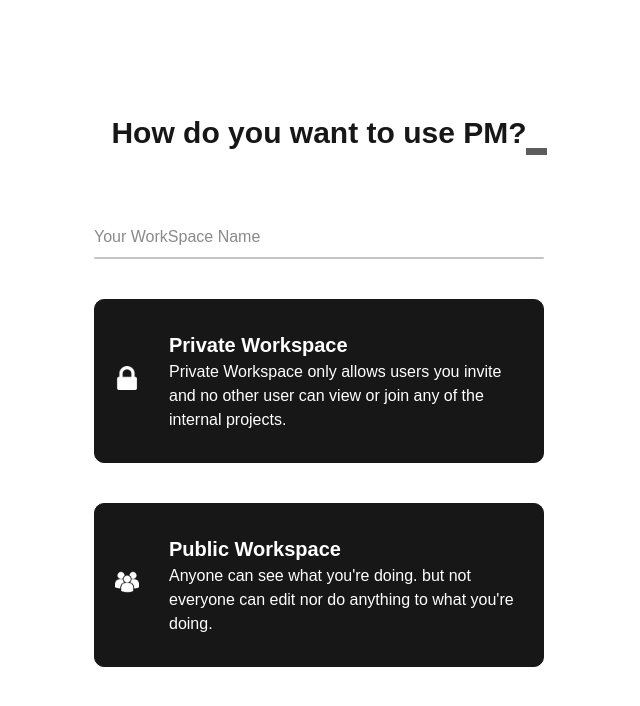
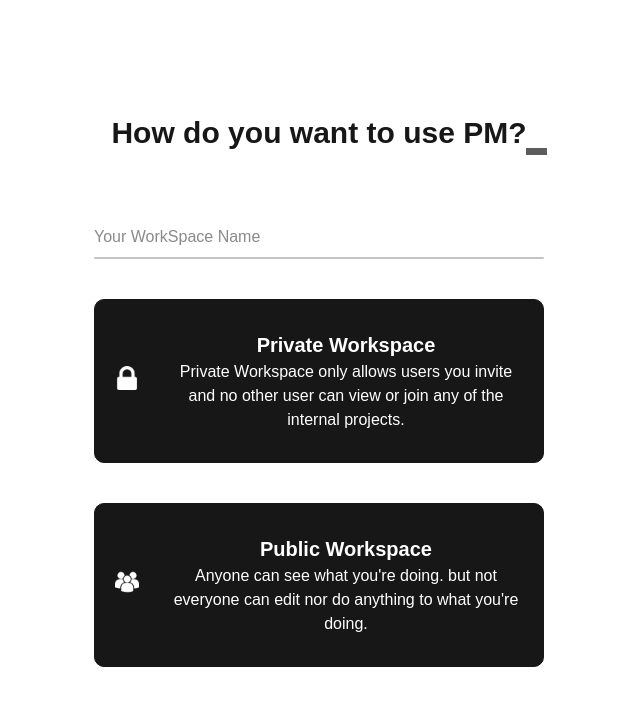
Before and after one commit to Tay-Za-24/PM, a Next.js app: page /create/workspace in a window 1280 px wide. Shown: the top 706 px of the page, without its empty margins (321-961 px from the left). Built offline with nearby package versions, Linux system fonts and the light colour scheme; no server answers.

Commit message:
Implement workspace create form submission flow

```diff
--- a/app/create/workspace/createWorkspaceForm.tsx
+++ b/app/create/workspace/createWorkspaceForm.tsx
@@ -1,18 +1,25 @@
-"use client"
+"use client";
 
 import { useForm } from "react-hook-form";
 import { zodResolver } from "@hookform/resolvers/zod";
 import { z } from "zod";
 import { api } from "@/app/utils/api";
 import AnimatedText from "@/app/components/animText";
+import { useState } from "react";
+import { useRouter } from "next/navigation";
 
 const FormSchema = z.object({
-  workspace_name: z.string().min(3, "workspace_name must be at least 3 characters"),
+  workspace_name: z
+    .string()
+    .min(3, "workspace_name must be at least 3 characters"),
 });
 
 type FormData = z.infer<typeof FormSchema>;
 
 export default function CreateWorkspaceForm() {
+  const router = useRouter();
+  const [apiError, setApiError] = useState(false);
+
   const {
     register,
     handleSubmit,
@@ -21,33 +28,67 @@ export default function CreateWorkspaceForm() {
   } = useForm<FormData>({
     resolver: zodResolver(FormSchema),
   });
-    const onSubmit = async (data: FormData) => {
+
+  const onSubmit = async (
+    data: FormData,
+    event?: { nativeEvent?: SubmitEvent }
+  ) => {
     try {
-        const res = await fetch("/api/auth/login", {
+      setApiError(false);
+
+      const submitter = event?.nativeEvent?.submitter as
+        | HTMLButtonElement
+        | undefined;
+      const isPrivate = submitter?.value === "private";
+
+      const responseData = await api("workspace/create", {
         method: "POST",
-          headers: { "Content-Type": "application/json" },
-          body: JSON.stringify(data),
+        body: {
+          ...data,
+          is_private: isPrivate,
+        },
       });
 
-        if (!res.ok) throw await res.json();
+      const workspaceCode =
+        responseData?.workspace_code ??
+        responseData?.data?.workspace_code ??
+        responseData?.workspace?.workspace_code ??
+        responseData?.data?.workspace?.workspace_code ??
+        responseData?.workspace?.code ??
+        responseData?.data?.workspace?.code;
 
-        console.log("LOGIN SUCCESS");
-      } catch (err) {
-        console.log("LOGIN ERROR", err);
+      if (workspaceCode) {
+        router.push(`/?workspace=${workspaceCode}`);
+        return;
+      }
+
+      setApiError(true);
+    } catch (err: unknown) {
+      const apiErr = err as { data?: { message?: Record<string, string[]> } };
+      if (apiErr?.data?.message) {
+        Object.entries(apiErr.data.message).forEach(([field, messages]) => {
+          setError(field as keyof FormData, {
+            type: "server",
+            message: (messages as string[])[0],
+          });
+        });
+      } else {
+        setApiError(true);
+      }
     }
   };
+
   return (
     <>
       <div className="createSection">
         <h2 className="createTitle fs-30 fw-bold">
           <AnimatedText text="How do you want to use PM?" />
         </h2>
+        {apiError && (
+          <p className="api-error d-block">Server Error. Please Try again.</p>
+        )}
         <section>
-            <form
-              className="authForm create"
-              onSubmit={handleSubmit(onSubmit)}
-              noValidate
-            >
+          <form className="authForm create" onSubmit={handleSubmit(onSubmit)} noValidate>
             <div className="inputWrap">
               <input
                 placeholder=" "
@@ -63,7 +104,12 @@ export default function CreateWorkspaceForm() {
             {errors.workspace_name && (
               <p className="error">{errors.workspace_name.message}</p>
             )}
-              <div className="submitBtn">
+            <button
+              type="submit"
+              value="private"
+              className="submitBtn"
+              disabled={isSubmitting}
+            >
               <div className="ico-btn ico-private"></div>
               <div className="about-private">
                 <p className="btn-ttl">Private Workspace</p>
@@ -72,16 +118,22 @@ export default function CreateWorkspaceForm() {
                   user can view or join any of the internal projects.
                 </p>
               </div>
-              </div>
-              <div className="submitBtn">
+            </button>
+            <button
+              type="submit"
+              value="public"
+              className="submitBtn"
+              disabled={isSubmitting}
+            >
               <div className="ico-btn ico-public"></div>
               <div className="about-private">
                 <p className="btn-ttl">Public Workspace</p>
                 <p>
-                    Anyone can see what you're doing. but not everyone can edit nor do anything to what you're doing.
+                  Anyone can see what you&apos;re doing. but not everyone can edit
+                  nor do anything to what you&apos;re doing.
                 </p>
               </div>
-              </div>
+            </button>
           </form>
         </section>
       </div>
```
Lines whose indentation alone changed are shown as unchanged.
